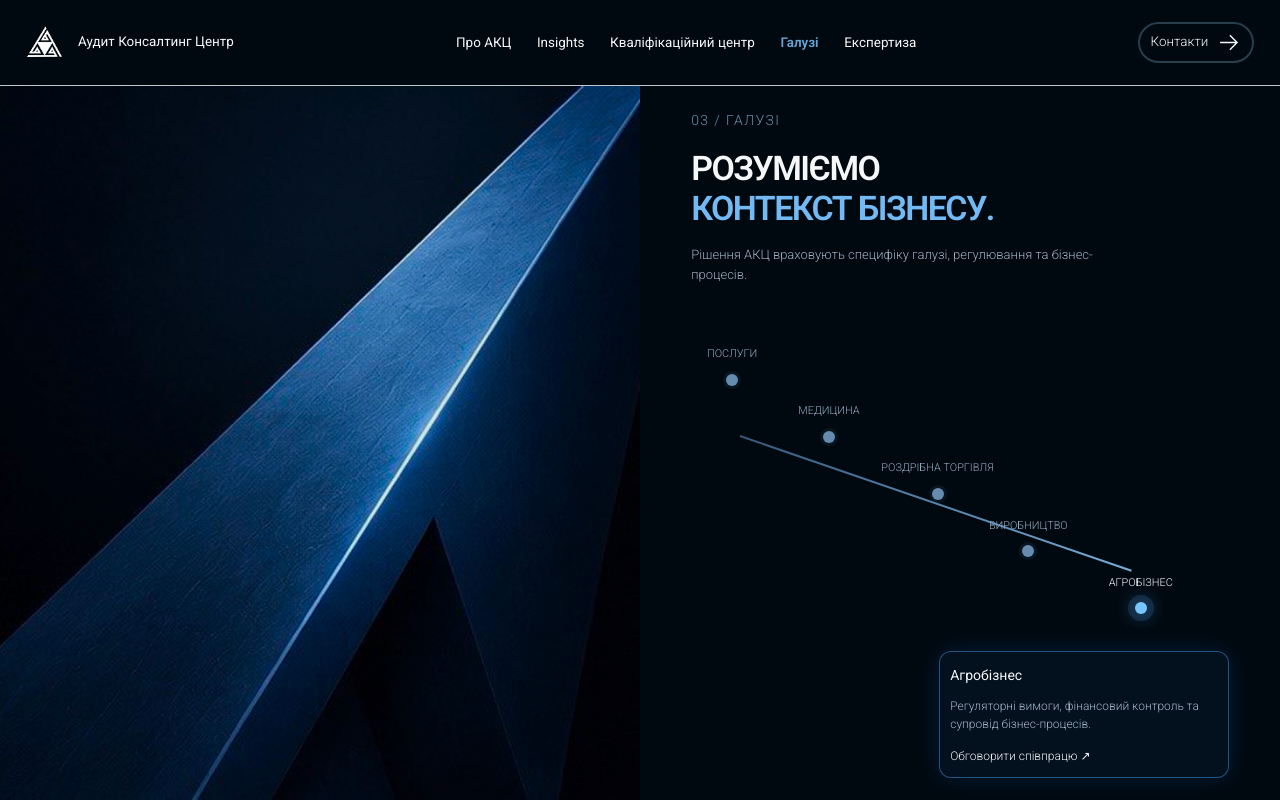
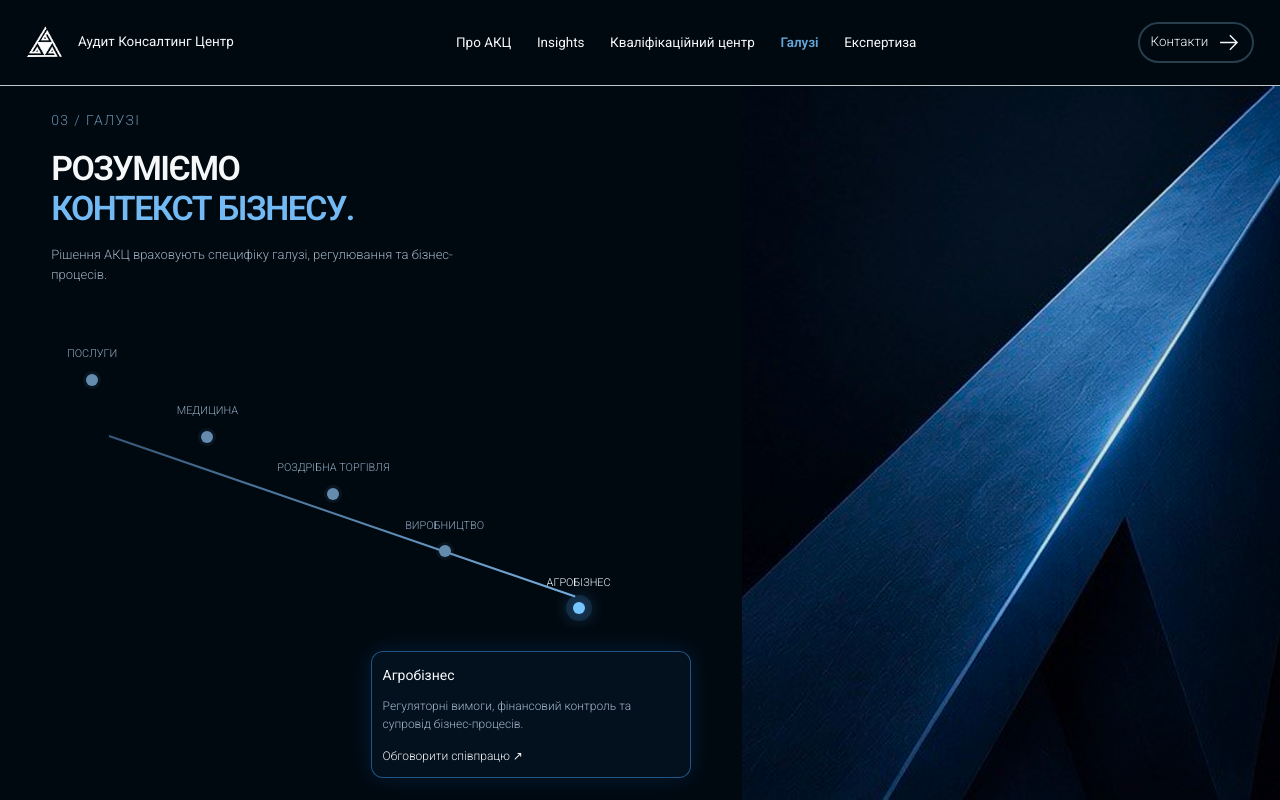
Before and after one commit to dnagorna3817-spec/website_akc_main, a Next.js app: page /industries in a window 1280 px wide. Built offline with nearby package versions, Linux system fonts and the light colour scheme.

Commit message:
Widen industries diagram and narrow image to 42 percent

```diff
--- a/app/industries/industries.css
+++ b/app/industries/industries.css
@@ -36,3 +36,13 @@
   .industries-image{grid-column:1;grid-row:1}
   .industries-panel{grid-column:2;grid-row:1}
 }
+
+/* Give the interactive diagram more room while retaining the full-height image. */
+@media (min-width: 901px) {
+  .industries-stage { grid-template-columns: 58% 42%; }
+  .industries-panel { padding-left: clamp(28px, 4vw, 64px); padding-right: clamp(28px, 4vw, 64px); }
+  .industries-image { grid-column: 2; grid-row: 1; }
+  .industries-panel { grid-column: 1; grid-row: 1; }
+  .industries-diagram { width: 100%; }
+  .industries-detail { width: min(320px, 52%); }
+}
```
